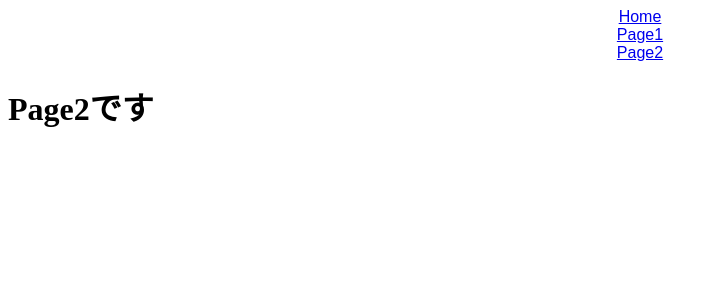
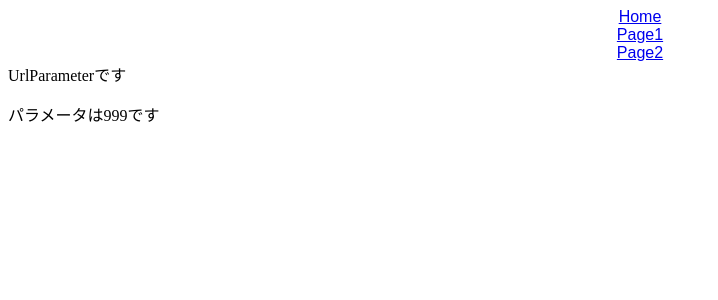
Before and after one commit to nasrinjp/react-stepup-sec5-router, a React (Create React App) app: page /page2/999 in a window 1280 px wide. Shown: the top 300 px of the page, without its empty margins (0-718 px from the left). Built offline with nearby package versions, Linux system fonts and the light colour scheme.

Commit message:
21.URLパスパラメータ

```diff
--- a/src/Page2.jsx
+++ b/src/Page2.jsx
@@ -1,7 +1,10 @@
+import { Link } from "react-router-dom";
+
 export const Page2 = () => {
   return (
     <div>
       <h1>Page2です</h1>
+      <Link to="/page2/999">URL Parameter</Link>
     </div>
   );
 };
--- /dev/null
+++ b/src/UrlParameter.jsx
@@ -0,0 +1,11 @@
+import { useParams } from "react-router-dom";
+
+export const UrlParameter = () => {
+  const { id } = useParams();
+  return (
+    <div>
+      <hi>UrlParameterです</hi>
+      <p>パラメータは{id}です</p>
+    </div>
+  );
+};
--- /dev/null
+++ b/src/router/Page2Routes.jsx
@@ -0,0 +1,7 @@
+import { Page2 } from "../Page2";
+import { UrlParameter } from "../UrlParameter";
+
+export const page2Routes = [
+  { path: "/", exact: true, children: <Page2 /> },
+  { path: "/:id", exact: false, children: <UrlParameter /> }
+];
--- a/src/router/Router.jsx
+++ b/src/router/Router.jsx
@@ -1,7 +1,7 @@
 import { Switch, Route } from "react-router-dom";
 import { Home } from "../Home";
-import { Page2 } from "../Page2";
 import { page1Routes } from "./Page1Routes";
+import { page2Routes } from "./Page2Routes";
 
 export const Router = () => {
   return (
@@ -25,9 +25,22 @@
           </Switch>
         )}
       />
-      <Route path="/page2">
-        <Page2 />
-      </Route>
+      <Route
+        path="/page2"
+        render={({ match: { url } }) => (
+          <Switch>
+            {page2Routes.map((route) => (
+              <Route
+                key={route.path}
+                exact={route.exact}
+                path={`${url}${route.path}`}
+              >
+                {route.children}
+              </Route>
+            ))}
+          </Switch>
+        )}
+      />
     </Switch>
   );
 };
```
